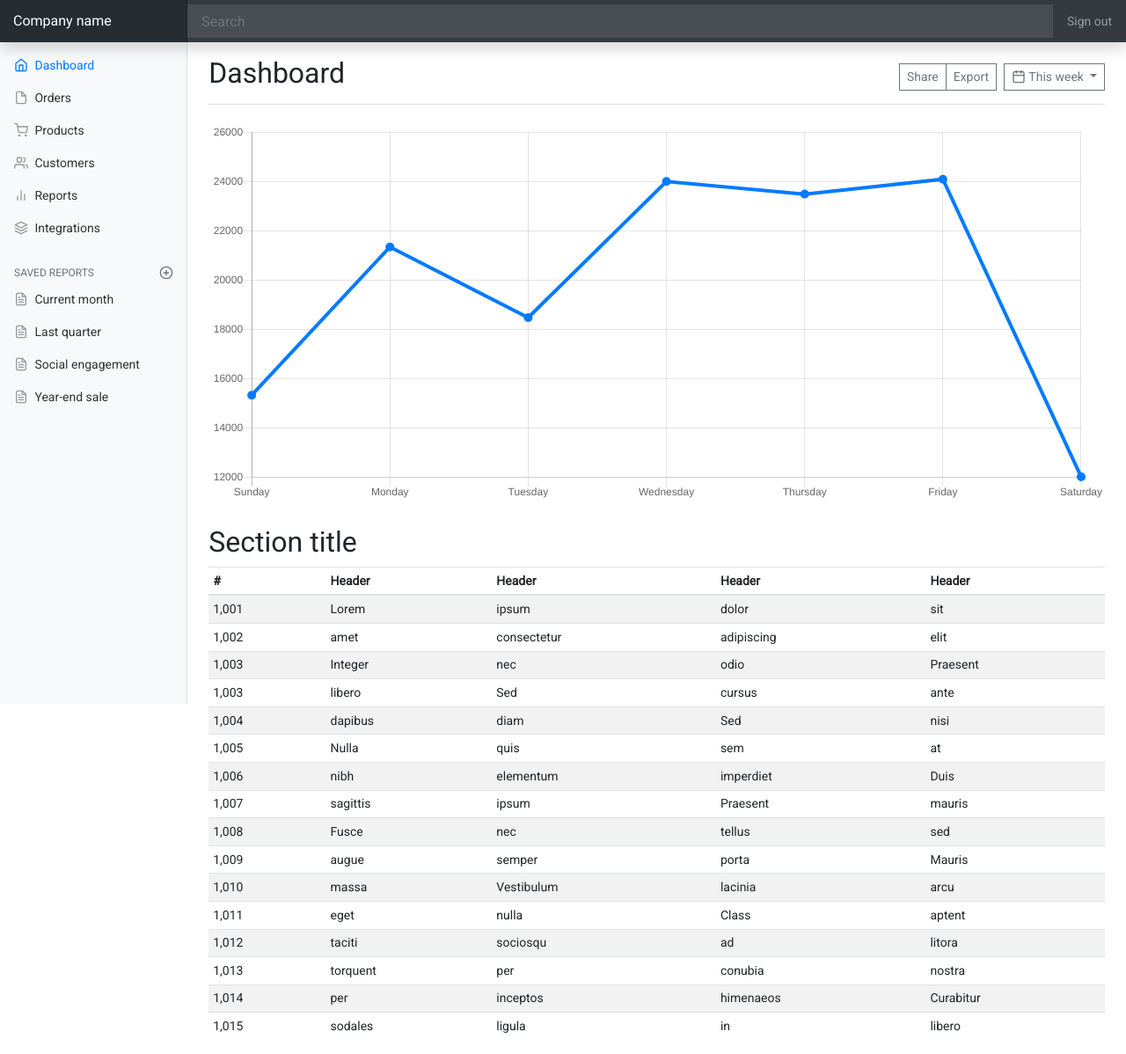
After one commit to siddheshkand/SelfHelpGroup, a Django app: template templates/dashboard_dummy.html in a window 1280 px wide. The commit adds this page. Shown: the whole page at 88% size. Run offline with Django 3.2, Linux system fonts and the light colour scheme; the template is opened without the code that fills it, so the values that code supplies are empty; some libraries are stand-ins or nearby versions.

Commit message:
Dashboard template ready

```diff
--- a/Collection/apps.py
+++ b/Collection/apps.py
@@ -1,5 +1,5 @@
 from django.apps import AppConfig
 
 
-class HomeConfig(AppConfig):
+class CollectionConfig(AppConfig):
     name = 'Collection'
--- a/Collection/views.py
+++ b/Collection/views.py
@@ -3,4 +3,4 @@ from django.shortcuts import render
 
 # Create your views here.
 def home(request):
-    return render(request, 'base.html')
+    return render(request, 'dashboard.html')
--- a/SelfHelpGroup/settings.py
+++ b/SelfHelpGroup/settings.py
@@ -36,7 +36,7 @@ INSTALLED_APPS = [
     'django.contrib.messages',
     'django.contrib.staticfiles',
     # User Define
-    'Collection.apps.AppConfig',
+    'Collection.apps.CollectionConfig',
     'Loan.apps.LoanConfig',
 ]
 
--- /dev/null
+++ b/static/css/dashboard.css
@@ -0,0 +1,106 @@
+body {
+  font-size: .875rem;
+}
+
+.feather {
+  width: 16px;
+  height: 16px;
+  vertical-align: text-bottom;
+}
+
+/*
+ * Sidebar
+ */
+
+.sidebar {
+  position: fixed;
+  top: 0;
+  bottom: 0;
+  left: 0;
+  z-index: 100; /* Behind the navbar */
+  padding: 48px 0 0; /* Height of navbar */
+  box-shadow: inset -1px 0 0 rgba(0, 0, 0, .1);
+}
+
+.sidebar-sticky {
+  position: relative;
+  top: 0;
+  height: calc(100vh - 48px);
+  padding-top: .5rem;
+  overflow-x: hidden;
+  overflow-y: auto; /* Scrollable contents if viewport is shorter than content. */
+}
+
+@supports ((position: -webkit-sticky) or (position: sticky)) {
+  .sidebar-sticky {
+    position: -webkit-sticky;
+    position: sticky;
+  }
+}
+
+.sidebar .nav-link {
+  font-weight: 500;
+  color: #333;
+}
+
+.sidebar .nav-link .feather {
+  margin-right: 4px;
+  color: #999;
+}
+
+.sidebar .nav-link.active {
+  color: #007bff;
+}
+
+.sidebar .nav-link:hover .feather,
+.sidebar .nav-link.active .feather {
+  color: inherit;
+}
+
+.sidebar-heading {
+  font-size: .75rem;
+  text-transform: uppercase;
+}
+
+/*
+ * Content
+ */
+
+[role="main"] {
+  padding-top: 133px; /* Space for fixed navbar */
+}
+
+@media (min-width: 768px) {
+  [role="main"] {
+    padding-top: 48px; /* Space for fixed navbar */
+  }
+}
+
+/*
+ * Navbar
+ */
+
+.navbar-brand {
+  padding-top: .75rem;
+  padding-bottom: .75rem;
+  font-size: 1rem;
+  background-color: rgba(0, 0, 0, .25);
+  box-shadow: inset -1px 0 0 rgba(0, 0, 0, .25);
+}
+
+.navbar .form-control {
+  padding: .75rem 1rem;
+  border-width: 0;
+  border-radius: 0;
+}
+
+.form-control-dark {
+  color: #fff;
+  background-color: rgba(255, 255, 255, .1);
+  border-color: rgba(255, 255, 255, .1);
+}
+
+.form-control-dark:focus {
+  border-color: transparent;
+  box-shadow: 0 0 0 3px rgba(255, 255, 255, .25);
+}
--- /dev/null
+++ b/static/js/dashboard.js
@@ -0,0 +1 @@
+!function(){"use strict";feather.replace();var e=document.getElementById("myChart");new Chart(e,{type:"line",data:{labels:["Sunday","Monday","Tuesday","Wednesday","Thursday","Friday","Saturday"],datasets:[{data:[15339,21345,18483,24003,23489,24092,12034],lineTension:0,backgroundColor:"transparent",borderColor:"#007bff",borderWidth:4,pointBackgroundColor:"#007bff"}]},options:{scales:{yAxes:[{ticks:{beginAtZero:!1}}]},legend:{display:!1}}})}();
--- /dev/null
+++ b/templates/dashboard_dummy.html
@@ -0,0 +1,260 @@
+{% extends 'base.html' %}
+{% load static %}
+{% block style %}
+    <link rel="stylesheet" href="{% static 'css/dashboard.css' %}">
+    <style>
+        .bd-placeholder-img {
+            font-size: 1.125rem;
+            text-anchor: middle;
+        }
+
+        @media (min-width: 768px) {
+            .bd-placeholder-img-lg {
+                font-size: 3.5rem;
+            }
+        }
+    </style>
+{% endblock style %}
+{% block body %}
+    <nav class="navbar navbar-dark fixed-top bg-dark flex-md-nowrap p-0 shadow">
+        <a class="navbar-brand col-sm-3 col-md-2 mr-0" href="#">Company name</a>
+        <input class="form-control form-control-dark w-100" type="text" placeholder="Search" aria-label="Search">
+        <ul class="navbar-nav px-3">
+            <li class="nav-item text-nowrap">
+                <a class="nav-link" href="#">Sign out</a>
+            </li>
+        </ul>
+    </nav>
+
+    <div class="container-fluid">
+        <div class="row">
+            <nav class="col-md-2 d-none d-md-block bg-light sidebar">
+                <div class="sidebar-sticky">
+                    <ul class="nav flex-column">
+                        <li class="nav-item">
+                            <a class="nav-link active" href="#">
+                                <span data-feather="home"></span>
+                                Dashboard <span class="sr-only">(current)</span>
+                            </a>
+                        </li>
+                        <li class="nav-item">
+                            <a class="nav-link" href="#">
+                                <span data-feather="file"></span>
+                                Orders
+                            </a>
+                        </li>
+                        <li class="nav-item">
+                            <a class="nav-link" href="#">
+                                <span data-feather="shopping-cart"></span>
+                                Products
+                            </a>
+                        </li>
+                        <li class="nav-item">
+                            <a class="nav-link" href="#">
+                                <span data-feather="users"></span>
+                                Customers
+                            </a>
+                        </li>
+                        <li class="nav-item">
+                            <a class="nav-link" href="#">
+                                <span data-feather="bar-chart-2"></span>
+                                Reports
+                            </a>
+                        </li>
+                        <li class="nav-item">
+                            <a class="nav-link" href="#">
+                                <span data-feather="layers"></span>
+                                Integrations
+                            </a>
+                        </li>
+                    </ul>
+
+                    <h6 class="sidebar-heading d-flex justify-content-between align-items-center px-3 mt-4 mb-1 text-muted">
+                        <span>Saved reports</span>
+                        <a class="d-flex align-items-center text-muted" href="#">
+                            <span data-feather="plus-circle"></span>
+                        </a>
+                    </h6>
+                    <ul class="nav flex-column mb-2">
+                        <li class="nav-item">
+                            <a class="nav-link" href="#">
+                                <span data-feather="file-text"></span>
+                                Current month
+                            </a>
+                        </li>
+                        <li class="nav-item">
+                            <a class="nav-link" href="#">
+                                <span data-feather="file-text"></span>
+                                Last quarter
+                            </a>
+                        </li>
+                        <li class="nav-item">
+                            <a class="nav-link" href="#">
+                                <span data-feather="file-text"></span>
+                                Social engagement
+                            </a>
+                        </li>
+                        <li class="nav-item">
+                            <a class="nav-link" href="#">
+                                <span data-feather="file-text"></span>
+                                Year-end sale
+                            </a>
+                        </li>
+                    </ul>
+                </div>
+            </nav>
+
+            <main role="main" class="col-md-9 ml-sm-auto col-lg-10 px-4">
+                <div class="d-flex justify-content-between flex-wrap flex-md-nowrap align-items-center pt-3 pb-2 mb-3 border-bottom">
+                    <h1 class="h2">Dashboard</h1>
+                    <div class="btn-toolbar mb-2 mb-md-0">
+                        <div class="btn-group mr-2">
+                            <button type="button" class="btn btn-sm btn-outline-secondary">Share</button>
+                            <button type="button" class="btn btn-sm btn-outline-secondary">Export</button>
+                        </div>
+                        <button type="button" class="btn btn-sm btn-outline-secondary dropdown-toggle">
+                            <span data-feather="calendar"></span>
+                            This week
+                        </button>
+                    </div>
+                </div>
+
+                <canvas class="my-4 w-100" id="myChart" width="900" height="380"></canvas>
+
+                <h2>Section title</h2>
+                <div class="table-responsive">
+                    <table class="table table-striped table-sm">
+                        <thead>
+                        <tr>
+                            <th>#</th>
+                            <th>Header</th>
+                            <th>Header</th>
+                            <th>Header</th>
+                            <th>Header</th>
+                        </tr>
+                        </thead>
+                        <tbody>
+                        <tr>
+                            <td>1,001</td>
+                            <td>Lorem</td>
+                            <td>ipsum</td>
+                            <td>dolor</td>
+                            <td>sit</td>
+                        </tr>
+                        <tr>
+                            <td>1,002</td>
+                            <td>amet</td>
+                            <td>consectetur</td>
+                            <td>adipiscing</td>
+                            <td>elit</td>
+                        </tr>
+                        <tr>
+                            <td>1,003</td>
+                            <td>Integer</td>
+                            <td>nec</td>
+                            <td>odio</td>
+                            <td>Praesent</td>
+                        </tr>
+                        <tr>
+                            <td>1,003</td>
+                            <td>libero</td>
+                            <td>Sed</td>
+                            <td>cursus</td>
+                            <td>ante</td>
+                        </tr>
+                        <tr>
+                            <td>1,004</td>
+                            <td>dapibus</td>
+                            <td>diam</td>
+                            <td>Sed</td>
+                            <td>nisi</td>
+                        </tr>
+                        <tr>
+                            <td>1,005</td>
+                            <td>Nulla</td>
+                            <td>quis</td>
+                            <td>sem</td>
+                            <td>at</td>
+                        </tr>
+                        <tr>
+                            <td>1,006</td>
+                            <td>nibh</td>
+                            <td>elementum</td>
+                            <td>imperdiet</td>
+                            <td>Duis</td>
+                        </tr>
+                        <tr>
+                            <td>1,007</td>
+                            <td>sagittis</td>
+                            <td>ipsum</td>
+                            <td>Praesent</td>
+                            <td>mauris</td>
+                        </tr>
+                        <tr>
+                            <td>1,008</td>
+                            <td>Fusce</td>
+                            <td>nec</td>
+                            <td>tellus</td>
+                            <td>sed</td>
+                        </tr>
+                        <tr>
+                            <td>1,009</td>
+                            <td>augue</td>
+                            <td>semper</td>
+                            <td>porta</td>
+                            <td>Mauris</td>
+                        </tr>
+                        <tr>
+                            <td>1,010</td>
+                            <td>massa</td>
+                            <td>Vestibulum</td>
+                            <td>lacinia</td>
+                            <td>arcu</td>
+                        </tr>
+                        <tr>
+                            <td>1,011</td>
+                            <td>eget</td>
+                            <td>nulla</td>
+                            <td>Class</td>
+                            <td>aptent</td>
+                        </tr>
+                        <tr>
+                            <td>1,012</td>
+                            <td>taciti</td>
+                            <td>sociosqu</td>
+                            <td>ad</td>
+                            <td>litora</td>
+                        </tr>
+                        <tr>
+                            <td>1,013</td>
+                            <td>torquent</td>
+                            <td>per</td>
+                            <td>conubia</td>
+                            <td>nostra</td>
+                        </tr>
+                        <tr>
+                            <td>1,014</td>
+                            <td>per</td>
+                            <td>inceptos</td>
+                            <td>himenaeos</td>
+                            <td>Curabitur</td>
+                        </tr>
+                        <tr>
+                            <td>1,015</td>
+                            <td>sodales</td>
+                            <td>ligula</td>
+                            <td>in</td>
+                            <td>libero</td>
+                        </tr>
+                        </tbody>
+                    </table>
+                </div>
+            </main>
+        </div>
+    </div>
+{% endblock body %}
+{% block script %}
+    <script src="https://cdnjs.cloudflare.com/ajax/libs/feather-icons/4.9.0/feather.min.js"></script>
+    <script src="https://cdnjs.cloudflare.com/ajax/libs/Chart.js/2.7.3/Chart.min.js"></script>
+    <script src="{% static 'js/dashboard.js' %}"></script>
+{% endblock script %}
```
Also changed, not shown: templates/base.html (+1 -38 lines), templates/dashboard.html (added, +133 -0 lines).
